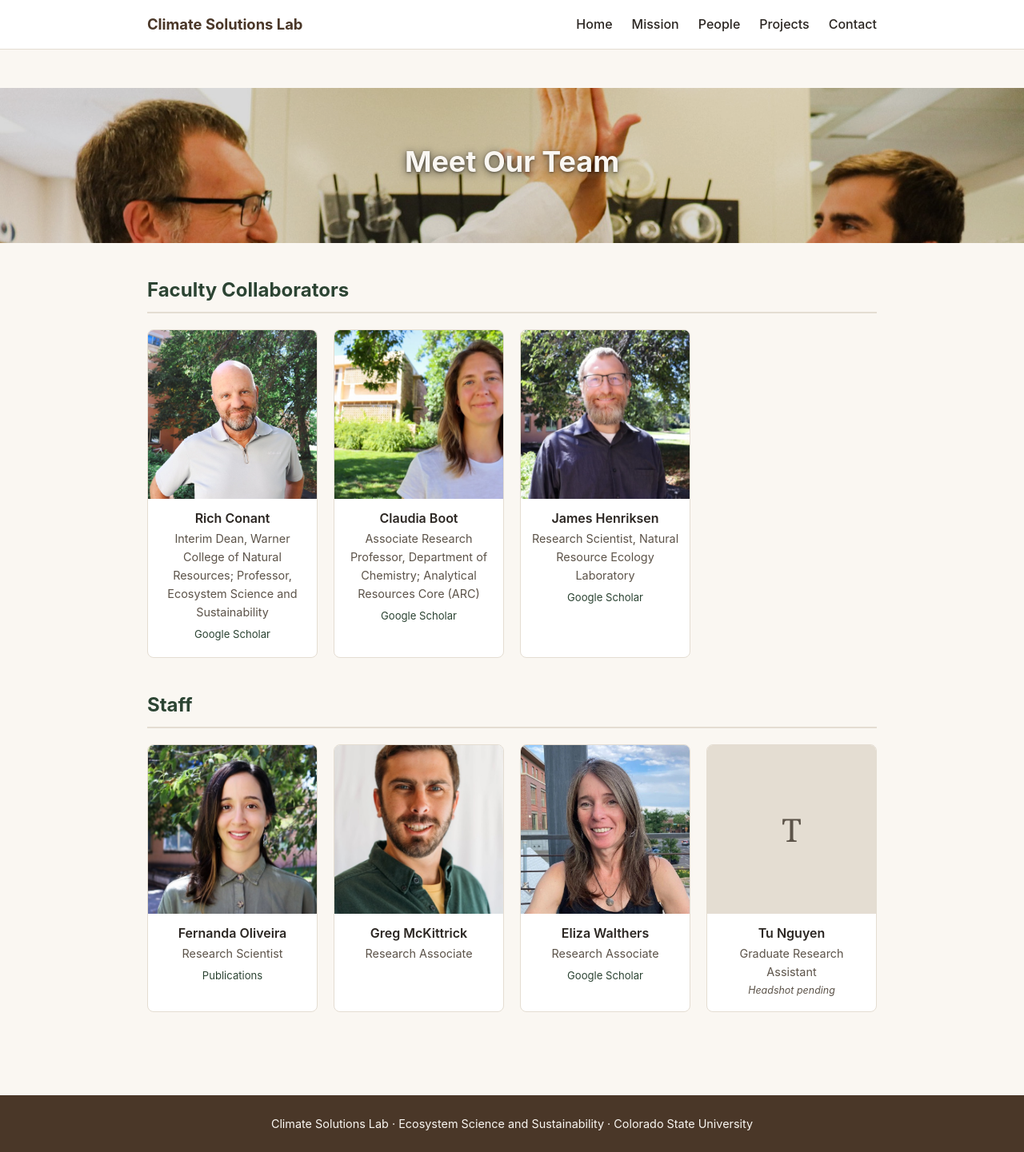
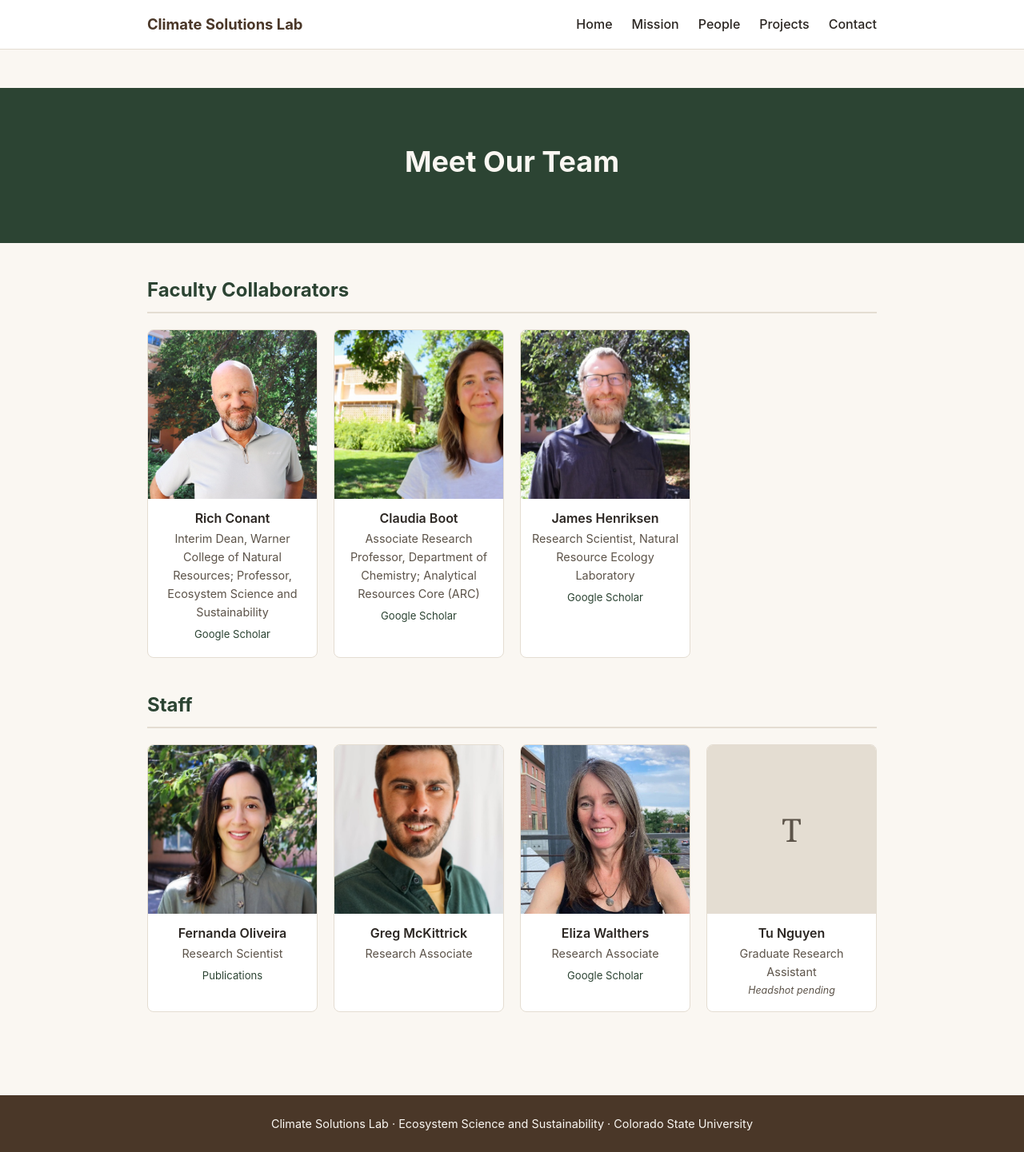
Before and after one commit to conant-csu/conant-csu.github.io, a Jekyll site: the page built from people.md, in a window 1280 px wide. Shown: the whole page at 80% size. Built offline with Jekyll 4.4.1, drawn with Linux system fonts in a browser that asks for light colours.

Commit message:
Pull People banner: visible third-party logo on a lab coat can't be reliably cropped out

```diff
--- a/people.md
+++ b/people.md
@@ -4,8 +4,11 @@ title: People
 permalink: /people/
 ---
 
-<!-- Banner photo: "Laboratory High Five" — CSL lab photo, edited by Greg -->
-<div class="hero with-image hero-top" style="background-image: url('{{ '/assets/images/banners/laboratory-high-five.jpg' | relative_url }}');">
+<!-- TODO: temporary solid-color hero — laboratory-high-five.jpg pulled because a
+     lab coat in it has a visible third-party logo patch that can't be reliably
+     cropped out (background-size:cover only crops vertically here, so the full
+     width, including the patch, is always in frame). Needs a replacement photo. -->
+<div class="hero">
   <div class="wrap">
     <h1>Meet Our Team</h1>
   </div>
```
